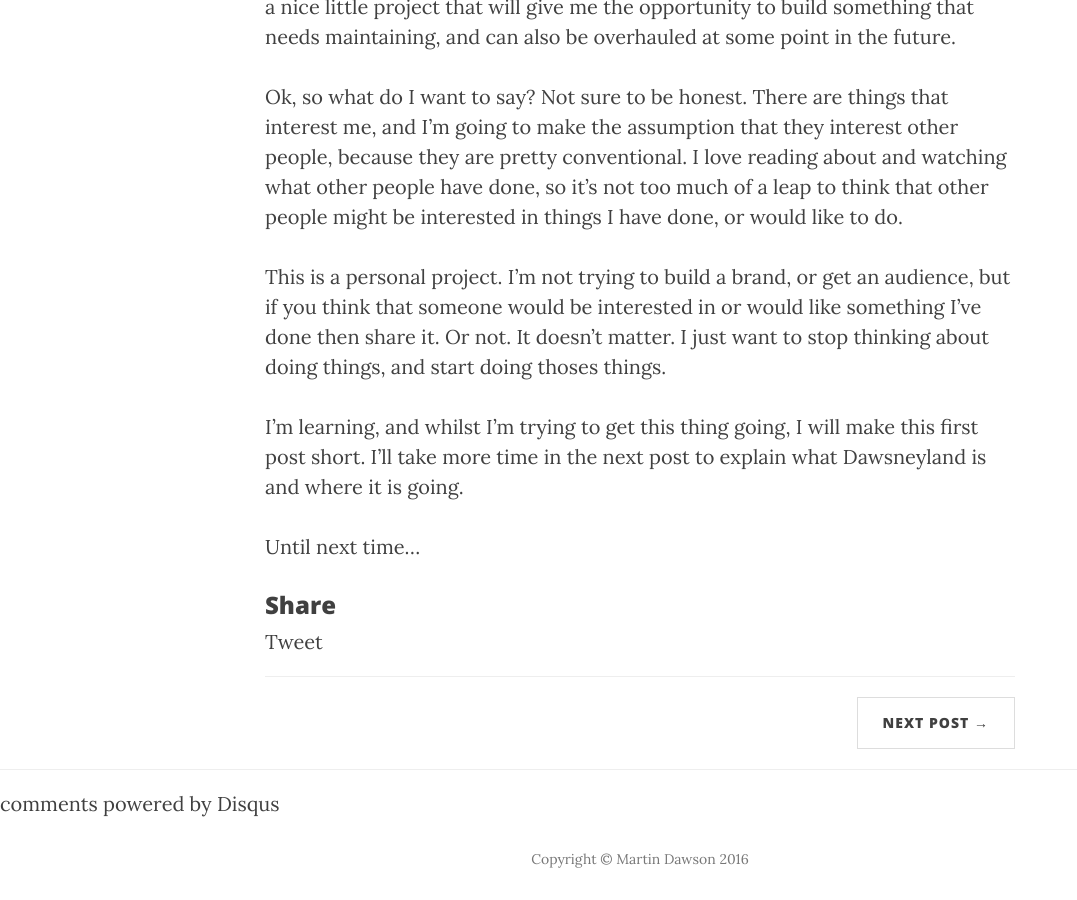
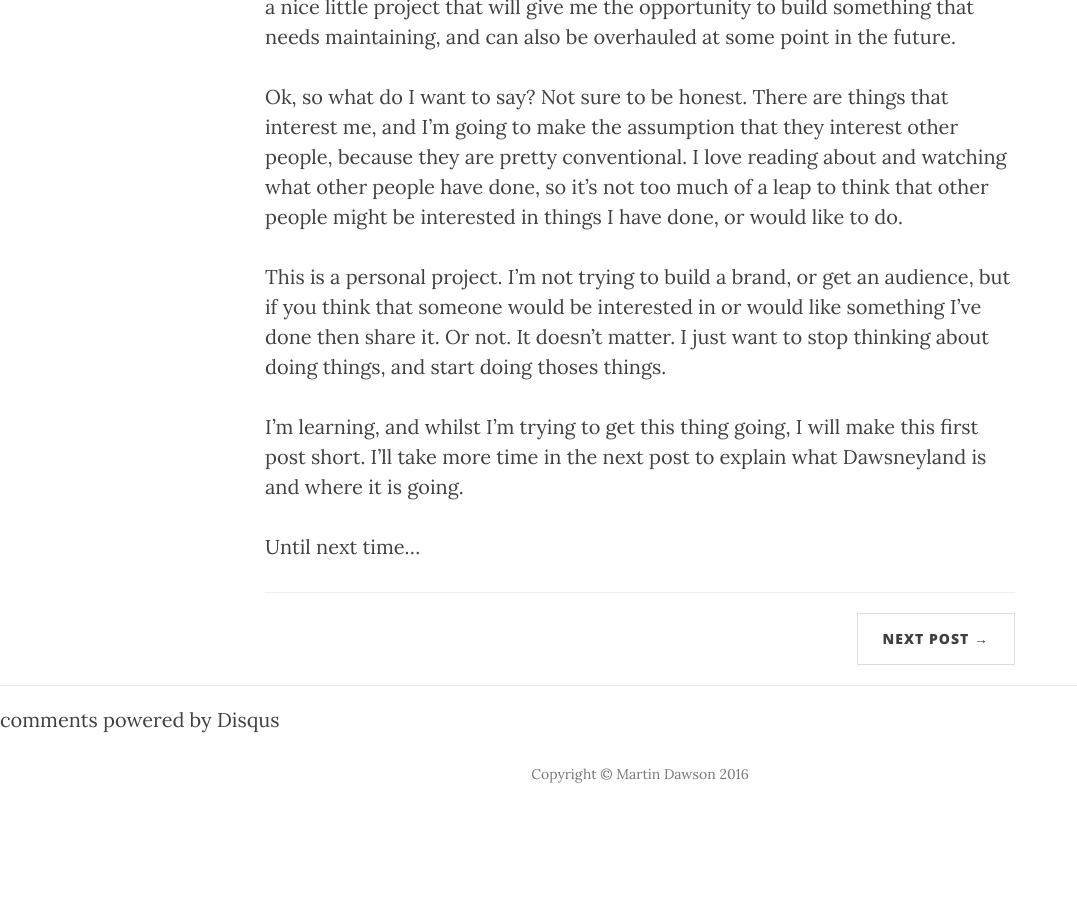
Before and after one commit to dawsneyland/formerdland, a Jekyll site: the page built from _posts/2016-02-03-time-to-begin.md, in a window 1280 px wide and 900 px high, scrolled down 864 px. Shown: the whole window, without its empty margins (0-1077 px from the left). Built offline with Jekyll 4.4.1, drawn with Linux system fonts in a browser that asks for light colours; nearby versions of some CDN libraries; comment, search, counter and statistics services are not loaded; after the commit the page ends 1679 px from its top, so only the background shows below that.

Commit message:
Update post.html

```diff
--- a/_layouts/post.html
+++ b/_layouts/post.html
@@ -26,9 +26,7 @@
         <div class="row">
             <div class="col-lg-8 col-lg-offset-2 col-md-10 col-md-offset-1">
 		{{ content }}
-                <h3>Share</h3>
-                <a href="https://twitter.com/share" class="twitter-share-button" data-via="dawsneyland" data-size="large">Tweet</a>
-<script>!function(d,s,id){var js,fjs=d.getElementsByTagName(s)[0],p=/^http:/.test(d.location)?'http':'https';if(!d.getElementById(id)){js=d.createElement(s);js.id=id;js.src=p+'://platform.twitter.com/widgets.js';fjs.parentNode.insertBefore(js,fjs);}}(document, 'script', 'twitter-wjs');</script>
+
                 <hr>
 
                 <ul class="pager">
```
